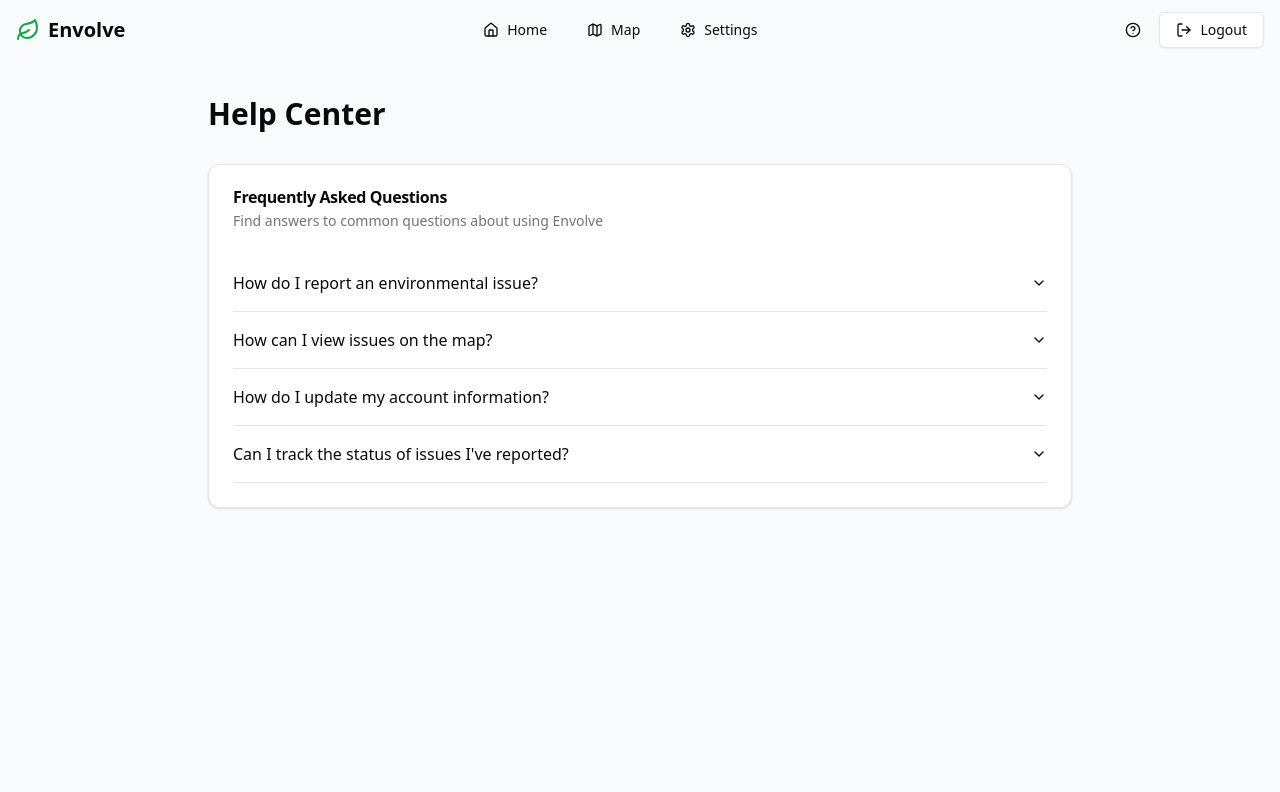
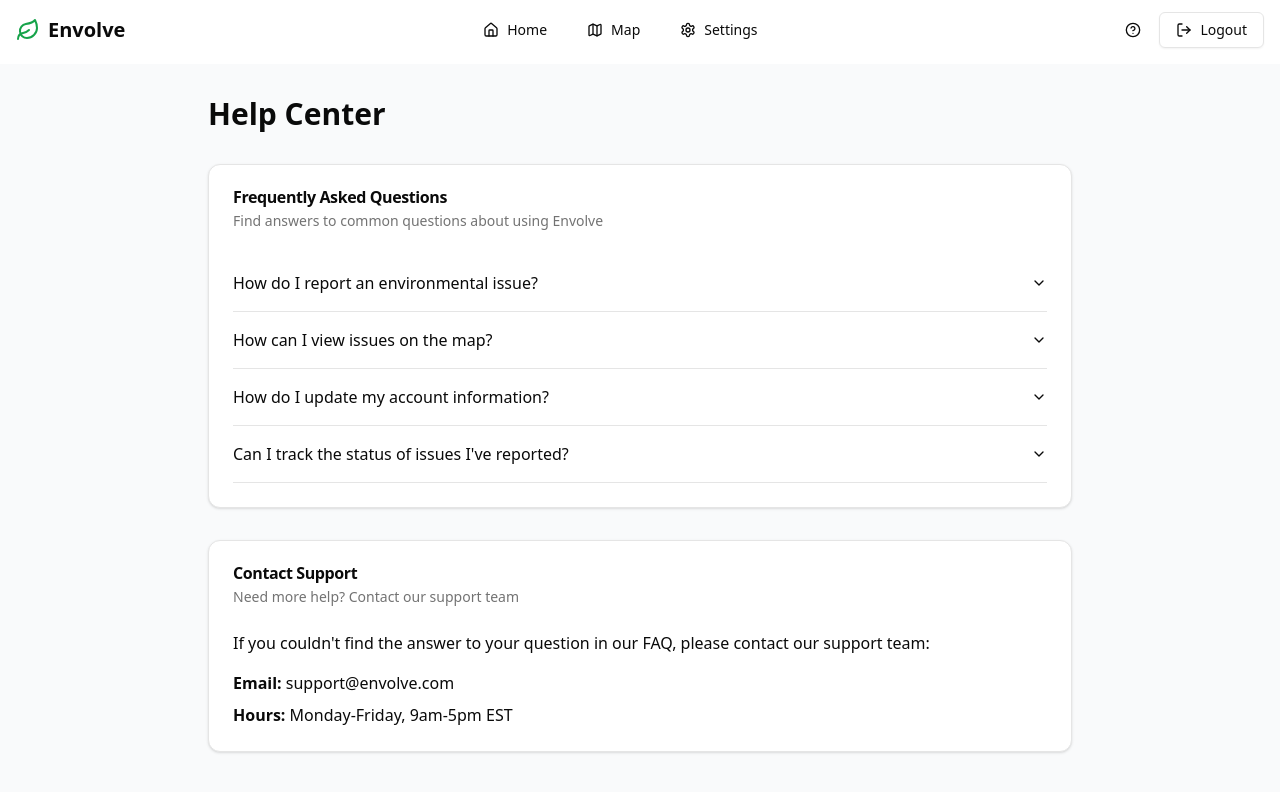
Before and after one commit to IshmamF/Envolve, a Next.js app in the folder frontend/: page /help in a window 1280 px wide. Shown: the top 792 px of the page. Built offline with nearby package versions, Linux system fonts and the light colour scheme.

Commit message:
navbar in layout.tsx + provider

```diff
--- a/frontend/src/app/help/page.tsx
+++ b/frontend/src/app/help/page.tsx
@@ -1,16 +1,11 @@
 "use client";
-import { useState } from "react";
-import Navbar from "@/components/navbar";
 import { Card, CardContent, CardDescription, CardHeader, CardTitle } from "@/components/ui/card";
 import { Accordion, AccordionContent, AccordionItem, AccordionTrigger } from "@/components/ui/accordion";
 
 export default function HelpPage() {
-  const [activePage, setActivePage] = useState("help");
- {/* just gptd shit to fill this up, edit if needed*/}
+  {/* just gptd shit to fill this up, edit if needed*/}
   return (
     <div className="min-h-screen bg-gray-50 dark:bg-gray-900">
-      <Navbar activePage={activePage} setActivePage={setActivePage} />
-
       <div className="container mx-auto px-4 py-8 max-w-4xl">
         <h1 className="text-3xl font-bold mb-8">Help Center</h1>
 
@@ -56,7 +51,17 @@ export default function HelpPage() {
           </CardContent>
         </Card>
 
-
+        <Card>
+          <CardHeader>
+            <CardTitle>Contact Support</CardTitle>
+            <CardDescription>Need more help? Contact our support team</CardDescription>
+          </CardHeader>
+          <CardContent>
+            <p className="mb-4">If you couldn't find the answer to your question in our FAQ, please contact our support team:</p>
+            <p className="mb-2"><strong>Email:</strong> support@envolve.com</p>
+            <p><strong>Hours:</strong> Monday-Friday, 9am-5pm EST</p>
+          </CardContent>
+        </Card>
       </div>
     </div>
   );
--- a/frontend/src/app/layout.tsx
+++ b/frontend/src/app/layout.tsx
@@ -1,6 +1,7 @@
 import type { Metadata } from "next";
 import localFont from "next/font/local";
 import QueryProvider from "@/utils/tanstack/QueryProvider";
+import NavbarProvider from "@/components/navbar-provider";
 import "./globals.css";
 
 const geistSans = localFont({
@@ -29,7 +30,11 @@ export default function RootLayout({
       <body
         className={`${geistSans.variable} ${geistMono.variable} antialiased`}
       >
-        <QueryProvider>{children}</QueryProvider>
+        <QueryProvider>
+          <NavbarProvider>
+            {children}
+          </NavbarProvider>
+        </QueryProvider>
       </body>
     </html>
   );
--- a/frontend/src/app/map/page.tsx
+++ b/frontend/src/app/map/page.tsx
@@ -2,7 +2,6 @@
 import React, { useState, useEffect, Suspense } from 'react';
 import { Map, MapPin } from 'lucide-react';
 import { motion, AnimatePresence } from 'framer-motion';
-import Navbar from '@/components/navbar';
 import PostCard from '@/components/ui/postcard';
 import { getPosts } from '@/lib/supabase/post';
 import { useQuery } from '@tanstack/react-query';
@@ -12,16 +11,12 @@ import MapBox from '@/app/private/_components/mapbox'
 
 export default function MapPage() {
   const { data, isLoading } = useQuery({queryKey:['posts'], queryFn:getPosts, staleTime: 300000})
-  const [activePage, setActivePage] = useState('map');
   //const [posts, setPosts] = useState<Post[]>([]);
   //const [loading, setLoading] = useState(true);
 
 
   return (
       <div className="flex flex-col h-screen bg-gray-50 dark:bg-gray-900">
-        {/* Navbar - Always on top */}
-        <Navbar activePage={activePage} setActivePage={setActivePage} />
-
         {/* Main Content - Different layouts for mobile and desktop */}
         <div className="flex flex-col md:flex-row md:flex-1 overflow-hidden">
           {/* Desktop Sidebar (hidden on mobile) */}
--- a/frontend/src/app/page.tsx
+++ b/frontend/src/app/page.tsx
@@ -6,7 +6,6 @@ import { Card } from "@/components/ui/card"
 import { Separator } from "@/components/ui/separator"
 import { Badge } from "@/components/ui/badge"
 import PostCard from "@/components/PostCard"
-import Navbar from "@/components/navbar"
 import { ChevronRight, MapPin, Camera, Users, AlertTriangle, ArrowUpRight, Sparkles, Phone } from "lucide-react"
 
 // Hardcoded featured posts
@@ -98,7 +97,6 @@ const stats = [
 
 export default function HomePage() {
   const [scrollPosition, setScrollPosition] = useState(0)
-  const [activePage, setActivePage] = useState("home")
 
   useEffect(() => {
     const handleScroll = () => {
@@ -113,7 +111,6 @@ export default function HomePage() {
 
   return (
     <div className="min-h-screen">
-      <Navbar activePage={activePage} setActivePage={setActivePage} />
       {/* Hero Section */}
       <section className="relative h-[85vh] overflow-hidden">
         <div
--- a/frontend/src/app/settings/page.tsx
+++ b/frontend/src/app/settings/page.tsx
@@ -1,14 +1,10 @@
 "use client";
-import { useState } from "react";
-import Navbar from "@/components/navbar";
 import { Card, CardContent, CardHeader, CardTitle } from "@/components/ui/card";
 import { Input } from "@/components/ui/input";
 import { Label } from "@/components/ui/label";
 import { Button } from "@/components/ui/button";
 
 export default function SettingsPage() {
-  const [activePage, setActivePage] = useState("settings");
-
   // dummy for now
   const user = {
     firstName: "Joe",
@@ -18,8 +14,6 @@ export default function SettingsPage() {
 
   return (
     <div className="min-h-screen bg-gray-50 dark:bg-gray-900">
-      <Navbar activePage={activePage} setActivePage={setActivePage} />
-
       <div className="container mx-auto px-4 py-8 max-w-4xl">
         <h1 className="text-3xl font-bold mb-8">Settings</h1>
 
--- /dev/null
+++ b/frontend/src/components/navbar-provider.tsx
@@ -0,0 +1,53 @@
+"use client";
+
+import { useState, useEffect, createContext, useContext } from "react";
+import { usePathname } from "next/navigation";
+import Navbar from "@/components/navbar";
+
+// Create a context for the navbar state
+type NavbarContextType = {
+  activePage: string;
+  setActivePage: (page: string) => void;
+};
+
+const NavbarContext = createContext<NavbarContextType>({
+  activePage: "home",
+  setActivePage: () => {},
+});
+
+// Custom hook to use the navbar context
+export const useNavbar = () => useContext(NavbarContext);
+
+export default function NavbarProvider({
+  children,
+}: {
+  children: React.ReactNode;
+}) {
+  const [activePage, setActivePage] = useState("home");
+  const pathname = usePathname();
+
+  // Update active page based on pathname
+  useEffect(() => {
+    const path = pathname.split("/")[1] || "home";
+
+    // Map path to navbar item
+    if (path === "") {
+      setActivePage("home");
+    } else if (path === "map") {
+      setActivePage("map");
+    } else if (path === "settings") {
+      setActivePage("settings");
+    } else if (path === "help") {
+      setActivePage("help");
+    }
+  }, [pathname]);
+
+  return (
+    <NavbarContext.Provider value={{ activePage, setActivePage }}>
+      <Navbar activePage={activePage} setActivePage={setActivePage} />
+      <div>
+        {children}
+      </div>
+    </NavbarContext.Provider>
+  );
+}
```
